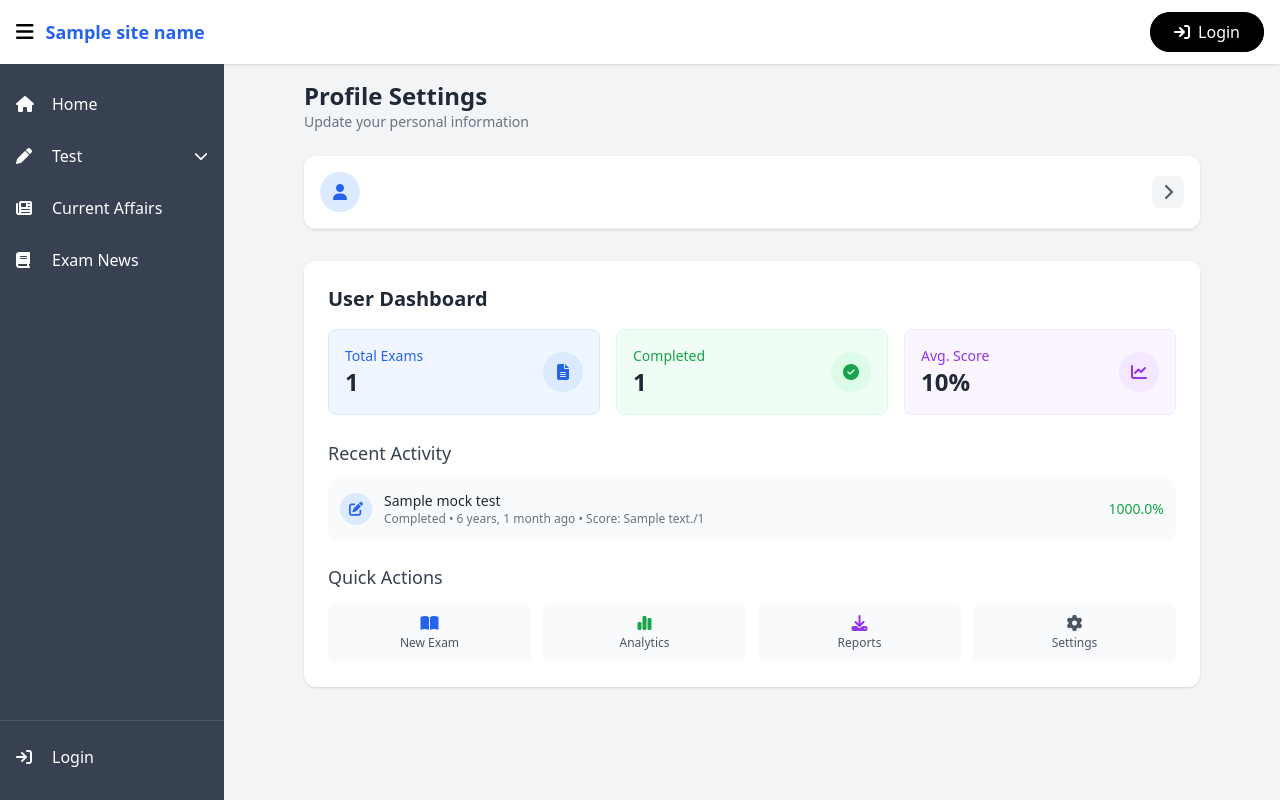
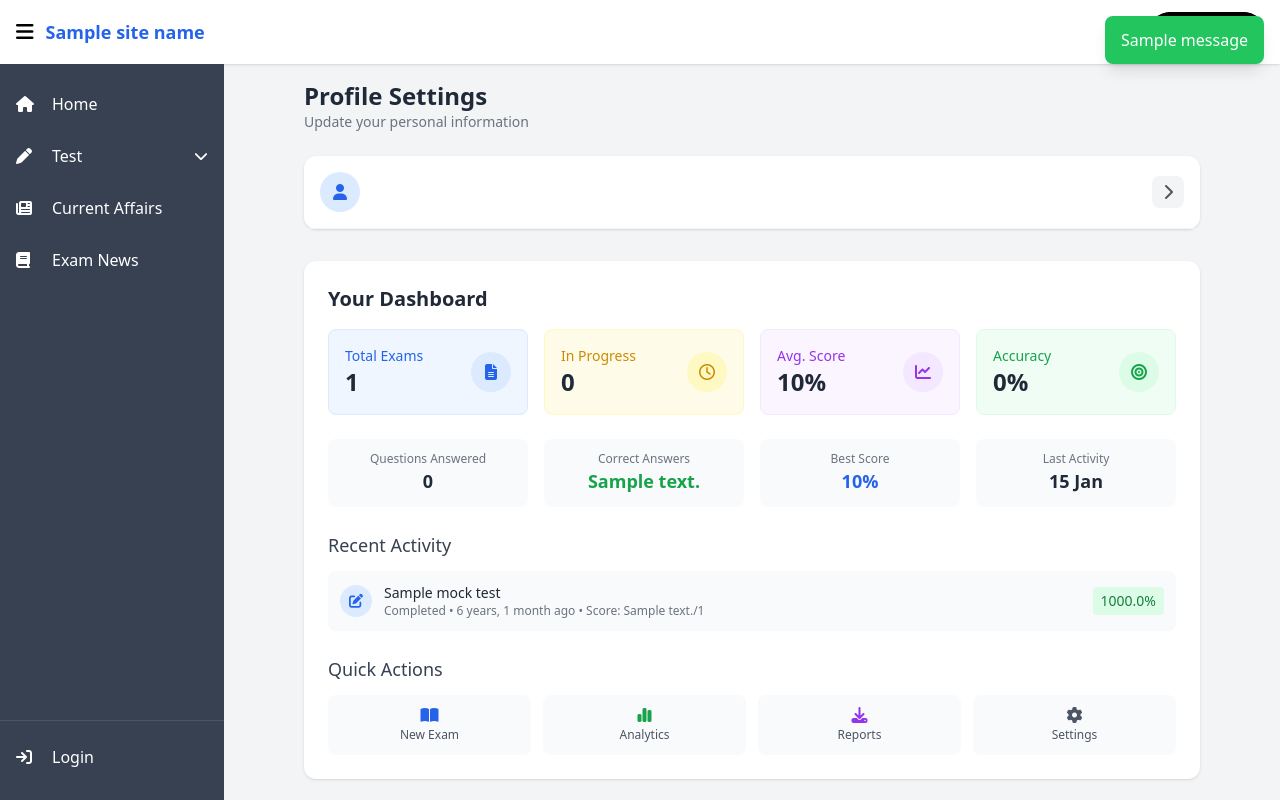
Before and after one commit to shivk286152-hub/TestIq, a Django app: template User/templates/User/profile.html in a window 1280 px wide. Run offline with Django 5.2, Linux system fonts and the light colour scheme; the template is opened without the code that fills it: most values are stand-ins (such as "Sample title", 1, 10 or a date in 2020); one stand-in notice (Sample message) is shown; form fields are guessed from the names that the template uses; some libraries are stand-ins or nearby versions.

Commit message:
Update profile.html

```diff
--- a/User/templates/User/profile.html
+++ b/User/templates/User/profile.html
@@ -1,6 +1,6 @@
 {% extends "base.html" %}
-{% load form_tags math_filters %}
 {% load form_tags %}
+{% load math_filters %}  <!-- Load this if you created the math_filters.py file -->
 
 {% block title %}Profile{% endblock %}
 
@@ -146,12 +146,10 @@
 
                     <!-- ACTIONS -->
                     <div class="flex justify-end gap-4 pt-4 border-t">
-                        <button type="reset">
-                            <a href="{% url 'exams:home' %}"
-                                class="px-5 py-2 rounded-lg border text-gray-600 hover:bg-gray-200 hover:border-zinc-500 inline-block">
-                                Cancel
-                            </a>
-                        </button>
+                        <a href="{% url 'User:profile' %}"
+                           class="px-5 py-2 rounded-lg border text-gray-600 hover:bg-gray-200 hover:border-zinc-500 inline-block">
+                            Cancel
+                        </a>
                         <button type="submit" class="px-6 py-2 rounded-lg bg-blue-600 text-white
                                    hover:bg-blue-700 transition">
                             Save Changes
@@ -164,10 +162,10 @@
 
     <!-- USER DASHBOARD SECTION WITH REAL DATA -->
     <div class="bg-white rounded-xl shadow p-6">
-        <h2 class="text-xl font-semibold text-gray-800 mb-4">User Dashboard</h2>
+        <h2 class="text-xl font-semibold text-gray-800 mb-4">Your Dashboard</h2>
 
         <!-- Dashboard Stats Grid with Real Data -->
-        <div class="grid grid-cols-1 md:grid-cols-3 gap-4 mb-6">
+        <div class="grid grid-cols-1 md:grid-cols-4 gap-4 mb-6">
             <!-- Stats Card 1 - Total Exams -->
             <div class="bg-blue-50 rounded-lg p-4 border border-blue-100">
                 <div class="flex items-center justify-between">
@@ -181,15 +179,15 @@
                 </div>
             </div>
 
-            <!-- Stats Card 2 - Completed -->
-            <div class="bg-green-50 rounded-lg p-4 border border-green-100">
+            <!-- Stats Card 2 - In Progress -->
+            <div class="bg-yellow-50 rounded-lg p-4 border border-yellow-100">
                 <div class="flex items-center justify-between">
                     <div>
-                        <p class="text-sm text-green-600 font-medium">Completed</p>
-                        <p class="text-2xl font-bold text-gray-800">{{ total_tests|default:0 }}</p>
+                        <p class="text-sm text-yellow-600 font-medium">In Progress</p>
+                        <p class="text-2xl font-bold text-gray-800">{{ in_progress_tests|default:0 }}</p>
                     </div>
-                    <div class="w-10 h-10 rounded-full bg-green-100 flex items-center justify-center text-green-600">
-                        <i class="fa-solid fa-check-circle"></i>
+                    <div class="w-10 h-10 rounded-full bg-yellow-100 flex items-center justify-center text-yellow-600">
+                        <i class="fa-regular fa-clock"></i>
                     </div>
                 </div>
             </div>
@@ -206,6 +204,45 @@
                     </div>
                 </div>
             </div>
+
+            <!-- Stats Card 4 - Accuracy -->
+            <div class="bg-green-50 rounded-lg p-4 border border-green-100">
+                <div class="flex items-center justify-between">
+                    <div>
+                        <p class="text-sm text-green-600 font-medium">Accuracy</p>
+                        <p class="text-2xl font-bold text-gray-800">{{ accuracy_rate|default:0 }}%</p>
+                    </div>
+                    <div class="w-10 h-10 rounded-full bg-green-100 flex items-center justify-center text-green-600">
+                        <i class="fa-solid fa-bullseye"></i>
+                    </div>
+                </div>
+            </div>
+        </div>
+
+        <!-- Additional Stats Row (Optional) -->
+        <div class="grid grid-cols-2 md:grid-cols-4 gap-4 mb-6 text-center">
+            <div class="bg-gray-50 rounded-lg p-3">
+                <p class="text-xs text-gray-500">Questions Answered</p>
+                <p class="text-lg font-semibold text-gray-800">{{ total_questions_answered|default:0 }}</p>
+            </div>
+            <div class="bg-gray-50 rounded-lg p-3">
+                <p class="text-xs text-gray-500">Correct Answers</p>
+                <p class="text-lg font-semibold text-green-600">{{ correct_answers|default:0 }}</p>
+            </div>
+            <div class="bg-gray-50 rounded-lg p-3">
+                <p class="text-xs text-gray-500">Best Score</p>
+                <p class="text-lg font-semibold text-blue-600">{{ best_score|default:0 }}%</p>
+            </div>
+            <div class="bg-gray-50 rounded-lg p-3">
+                <p class="text-xs text-gray-500">Last Activity</p>
+                <p class="text-lg font-semibold text-gray-800">
+                    {% if last_activity_date %}
+                        {{ last_activity_date|date:"d M" }}
+                    {% else %}
+                        N/A
+                    {% endif %}
+                </p>
+            </div>
         </div>
 
         <!-- Recent Activity with Real Data -->
@@ -213,7 +250,7 @@
             <h3 class="text-lg font-medium text-gray-700 mb-3">Recent Activity</h3>
             <div class="space-y-3">
                 {% for attempt in recent_attempts %}
-                <div class="flex items-center gap-3 p-3 bg-gray-50 rounded-lg">
+                <div class="flex items-center gap-3 p-3 bg-gray-50 rounded-lg hover:bg-gray-100 transition">
                     <div class="w-8 h-8 rounded-full bg-blue-100 flex items-center justify-center text-blue-600">
                         <i class="fa-solid fa-pen-to-square text-sm"></i>
                     </div>
@@ -228,17 +265,25 @@
                     </div>
                     {% if attempt.total_marks > 0 %}
                         {% with percentage=attempt.correct_answers|div:attempt.total_marks|mul:100 %}
-                            <span class="text-sm font-medium
-                                {% if percentage >= 80 %}text-green-600
-                                {% elif percentage >= 60 %}text-yellow-600
-                                {% else %}text-red-600{% endif %}">
+                            <span class="text-sm font-medium px-2 py-1 rounded
+                                {% if percentage >= 80 %}bg-green-100 text-green-700
+                                {% elif percentage >= 60 %}bg-yellow-100 text-yellow-700
+                                {% else %}bg-red-100 text-red-700{% endif %}">
                                 {{ percentage|floatformat:1 }}%
                             </span>
                         {% endwith %}
                     {% endif %}
                 </div>
                 {% empty %}
-                <p class="text-gray-500 text-sm text-center py-4">No completed tests yet</p>
+                <div class="text-center py-8">
+                    <div class="text-gray-400 mb-2">
+                        <i class="fa-solid fa-chart-line text-4xl"></i>
+                    </div>
+                    <p class="text-gray-500">No completed tests yet</p>
+                    <a href="{% url 'exams:mock-test-list' %}" class="text-sm text-blue-600 hover:underline mt-2 inline-block">
+                        Start your first test →
+                    </a>
+                </div>
                 {% endfor %}
             </div>
         </div>
@@ -247,20 +292,20 @@
         <div>
             <h3 class="text-lg font-medium text-gray-700 mb-3">Quick Actions</h3>
             <div class="grid grid-cols-2 md:grid-cols-4 gap-3">
-                <a href="{% url 'exams:mock-test-list' %}" class="flex flex-col items-center p-3 bg-gray-50 rounded-lg hover:bg-gray-100 transition">
-                    <i class="fa-solid fa-book-open text-blue-600 mb-1"></i>
+                <a href="{% url 'exams:mock-test-list' %}" class="flex flex-col items-center p-3 bg-gray-50 rounded-lg hover:bg-gray-100 transition group">
+                    <i class="fa-solid fa-book-open text-blue-600 mb-1 group-hover:scale-110 transition"></i>
                     <span class="text-xs text-gray-600">New Exam</span>
                 </a>
-                <a href="{% url 'exams:dashboard' %}" class="flex flex-col items-center p-3 bg-gray-50 rounded-lg hover:bg-gray-100 transition">
-                    <i class="fa-solid fa-chart-simple text-green-600 mb-1"></i>
+                <a href="{% url 'exams:dashboard' %}" class="flex flex-col items-center p-3 bg-gray-50 rounded-lg hover:bg-gray-100 transition group">
+                    <i class="fa-solid fa-chart-simple text-green-600 mb-1 group-hover:scale-110 transition"></i>
                     <span class="text-xs text-gray-600">Analytics</span>
                 </a>
-                <a href="#" class="flex flex-col items-center p-3 bg-gray-50 rounded-lg hover:bg-gray-100 transition">
-                    <i class="fa-solid fa-download text-purple-600 mb-1"></i>
+                <a href="#" class="flex flex-col items-center p-3 bg-gray-50 rounded-lg hover:bg-gray-100 transition group">
+                    <i class="fa-solid fa-download text-purple-600 mb-1 group-hover:scale-110 transition"></i>
                     <span class="text-xs text-gray-600">Reports</span>
                 </a>
-                <a href="#" class="flex flex-col items-center p-3 bg-gray-50 rounded-lg hover:bg-gray-100 transition">
-                    <i class="fa-solid fa-gear text-gray-600 mb-1"></i>
+                <a href="#" class="flex flex-col items-center p-3 bg-gray-50 rounded-lg hover:bg-gray-100 transition group">
+                    <i class="fa-solid fa-gear text-gray-600 mb-1 group-hover:scale-110 transition"></i>
                     <span class="text-xs text-gray-600">Settings</span>
                 </a>
             </div>
@@ -271,4 +316,19 @@
 
 <!-- Add Alpine.js for collapse functionality -->
 <script src="//unpkg.com/alpinejs" defer></script>
+
+<!-- Display Django messages if any -->
+{% if messages %}
+<div class="fixed top-4 right-4 z-50 space-y-2">
+    {% for message in messages %}
+    <div class="px-4 py-3 rounded-lg shadow-lg
+        {% if message.tags == 'success' %}bg-green-500 text-white
+        {% elif message.tags == 'error' %}bg-red-500 text-white
+        {% else %}bg-blue-500 text-white{% endif %}">
+        {{ message }}
+    </div>
+    {% endfor %}
+</div>
+{% endif %}
+
 {% endblock %}
```
